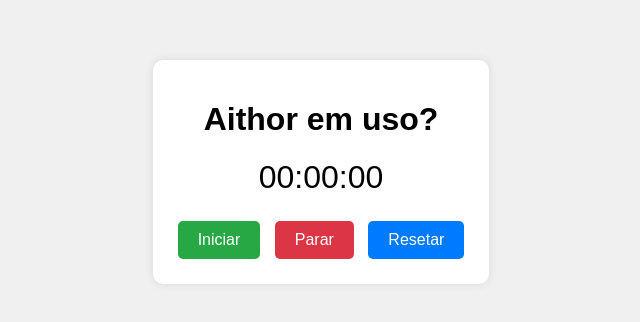
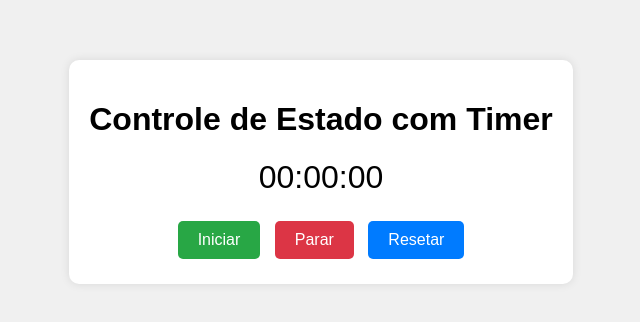
Before and after one commit to cmscoutinho/api-aithor, a website: page timer-app/public/index.html in a window 1280 px wide. Shown: the part 228-550 px from the top of the page, without its empty margins (319-959 px from the left). Drawn offline with Linux system fonts and the light colour scheme; no server answers.

```diff
--- a/timer-app/public/index.html
+++ b/timer-app/public/index.html
@@ -3,12 +3,12 @@
   <head>
     <meta charset="UTF-8" />
     <meta name="viewport" content="width=device-width, initial-scale=1.0" />
-    <title>Aithor em uso?</title>
+    <title>Controle de Estado com Timer</title>
     <link rel="stylesheet" href="styles/styles.css" />
   </head>
   <body>
     <div class="container">
-      <h1>Aithor em uso?</h1>
+      <h1>Controle de Estado com Timer</h1>
       <div class="timer">
         <span id="timer">00:00:00</span>
       </div>
```
Also changed, not shown: timer-app/package.json (line endings or trailing spaces), timer-app/public/styles/styles.css (indentation only).
